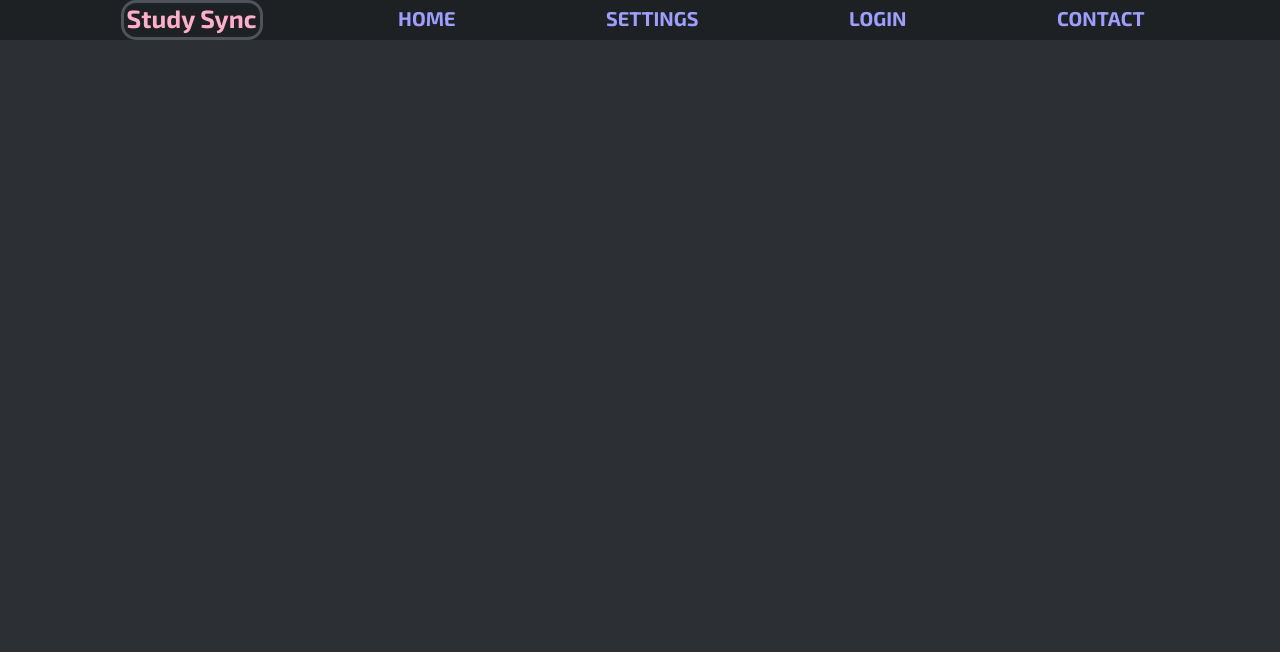
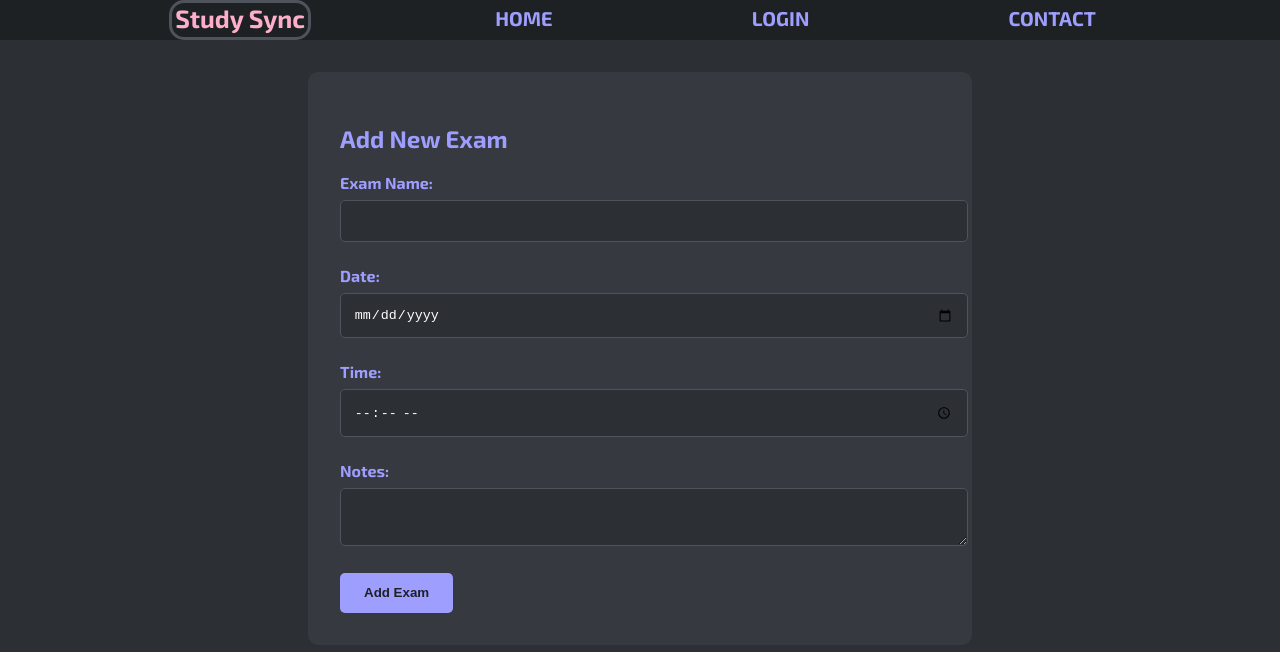
Before and after one commit to Raghul-0-0/study-sync, a React (Vite) app in the folder Frontend/: page /add-exam in a window 1280 px wide. Shown: the top 652 px of the page. Built offline with nearby package versions, Linux system fonts and the light colour scheme.

Commit message:
savepoint 1

```diff
--- a/Frontend/package.json
+++ b/Frontend/package.json
@@ -10,10 +10,13 @@
     "preview": "vite preview"
   },
   "dependencies": {
+    "@reduxjs/toolkit": "^2.6.1",
     "axios": "^1.8.1",
     "react": "^19.0.0",
+    "react-calendar": "^5.1.0",
     "react-dom": "^19.0.0",
     "react-icons": "^5.5.0",
+    "react-redux": "^9.2.0",
     "react-router-dom": "^7.2.0"
   },
   "devDependencies": {
--- a/Frontend/src/App.jsx
+++ b/Frontend/src/App.jsx
@@ -4,27 +4,42 @@ import Navbar from "./Components/FunctionalComponents/Navbar";
 import Settings from "./Components/FunctionalComponents/Settings";
 import Signup from "./Components/FunctionalComponents/Signup";
 import Contact from "./Components/FunctionalComponents/Contact"
+import AddExam from "./Components/FunctionalComponents/AddExam";
+import CalendarView from "./Components/FunctionalComponents/CalendarView";
 import "./Components/Css/App.css"
 import { BrowserRouter, Routes, Route } from "react-router-dom";
+import { useState } from 'react';
 
 function App() {
+  const [isLoggedIn, setIsLoggedIn] = useState(false);
+  const [currentUser, setCurrentUser] = useState(null);
+
+  const handleLogin = (username) => {
+    setIsLoggedIn(true);
+    setCurrentUser(username);
+  };
+
+  const handleLogout = () => {
+    setIsLoggedIn(false);
+    setCurrentUser(null);
+  };
+
   return(
     <main>
       <BrowserRouter>
-
-        <Navbar/>
-        <Routes>
-          <Route path = "/" element={<Home/>} />
-          <Route path = "/Login" element={<Login/>} />
-          <Route path = "/Signup" element={<Signup/>} />
+      <Navbar isLoggedIn={isLoggedIn} currentUser={currentUser} />
+      <Routes>
+        <Route path="/" element={<Home isLoggedIn={isLoggedIn} currentUser={currentUser} />} />
+        <Route path = "/Signup" element={<Signup/>} />
           <Route path = "/Settings" element={<Settings/>} />
           <Route path = "/Contact" element={<Contact/>} />
-
+          <Route path="/Login" element={<Login onLogin={handleLogin} />} />
+          <Route path="/add-exam" element={<AddExam currentUser={currentUser} />} />
+          <Route path="/calendar" element={<CalendarView currentUser={currentUser} />} />
         </Routes>
-
       </BrowserRouter>
     </main>
   )
 }
 
-export default App
+export default App;
--- /dev/null
+++ b/Frontend/src/Components/Css/AddExam.css
@@ -0,0 +1,43 @@
+.add-exam-container {
+    max-width: 600px;
+    margin: 2rem auto;
+    padding: 2rem;
+    background-color: #36393F;
+    border-radius: 10px;
+    color: #9E9EFF;
+  }
+
+  .form-group {
+    margin-bottom: 1.5rem;
+  }
+
+  .form-group label {
+    display: block;
+    margin-bottom: 0.5rem;
+    font-weight: bold;
+  }
+
+  .form-group input,
+  .form-group textarea {
+    width: 100%;
+    padding: 0.8rem;
+    border: 1px solid #4F545C;
+    border-radius: 5px;
+    background-color: #2C2F33;
+    color: white;
+  }
+
+  .submit-button {
+    background-color: #9E9EFF;
+    color: #1E2124;
+    padding: 0.8rem 1.5rem;
+    border: none;
+    border-radius: 5px;
+    cursor: pointer;
+    font-weight: bold;
+    transition: background-color 0.3s;
+  }
+
+  .submit-button:hover {
+    background-color: #7E7EDC;
+  }
--- /dev/null
+++ b/Frontend/src/Components/Css/CalendarView.css
@@ -0,0 +1,31 @@
+.calendar-container {
+    max-width: 800px;
+    margin: 2rem auto;
+    padding: 2rem;
+    background-color: #36393F;
+    border-radius: 10px;
+    color: #9E9EFF;
+  }
+
+  .react-calendar {
+    width: 100%;
+    background-color: #2C2F33;
+    border: 1px solid #4F545C;
+    border-radius: 5px;
+    padding: 1rem;
+  }
+
+  .exam-dot {
+    color: #FFAEC9;
+    font-size: 0.8rem;
+    margin-top: 2px;
+  }
+
+  .react-calendar__tile--active {
+    background-color: #9E9EFF !important;
+    color: #1E2124 !important;
+  }
+
+  .react-calendar__tile--now {
+    background-color: #4F545C !important;
+  }
--- a/Frontend/src/Components/Css/Home.css
+++ b/Frontend/src/Components/Css/Home.css
@@ -12,3 +12,39 @@
 .parent h1{
     font-size: 70px;
 }
+
+.logged-in-home {
+    text-align: center;
+    padding: 2rem;
+  }
+
+  .action-buttons {
+    display: flex;
+    gap: 2rem;
+    justify-content: center;
+    margin-top: 3rem;
+  }
+
+  .exam-button,
+  .calendar-button {
+    padding: 1rem 2rem;
+    border-radius: 8px;
+    text-decoration: none;
+    font-size: 1.2rem;
+    transition: transform 0.2s;
+  }
+
+  .exam-button {
+    background-color: #9E9EFF;
+    color: #1E2124;
+  }
+
+  .calendar-button {
+    background-color: #D0ADF0;
+    color: #1E2124;
+  }
+
+  .exam-button:hover,
+  .calendar-button:hover {
+    transform: translateY(-3px);
+  }
--- a/Frontend/src/Components/Css/Login.css
+++ b/Frontend/src/Components/Css/Login.css
@@ -33,3 +33,10 @@
     box-shadow: none;
     border: 1px solid #ccc;
 }
+
+/* In Login.css */
+.error-message {
+    color: #ff6b6b;
+    margin-bottom: 1rem;
+    text-align: center;
+  }
--- /dev/null
+++ b/Frontend/src/Components/FunctionalComponents/AddExam.jsx
@@ -0,0 +1,83 @@
+import { useState } from "react";
+// import { format } from "date-fns";
+import axios from "axios";
+import "../Css/AddExam.css";
+
+const AddExam = ({ currentUser }) => {
+  const [examName, setExamName] = useState("");
+  const [examDate, setExamDate] = useState("");
+  const [examTime, setExamTime] = useState("");
+  const [examNotes, setExamNotes] = useState("");
+
+  const handleSubmit = async (e) => {
+    e.preventDefault();
+    try {
+      await axios.post("http://localhost:5002/exams", {
+        username: currentUser,
+        name: examName,
+        date: examDate,
+        time: examTime,
+        notes: examNotes
+      });
+      alert("Exam added successfully!");
+      setExamName("");
+      setExamDate("");
+      setExamTime("");
+      setExamNotes("");
+    } catch (error) {
+      console.error("Error adding exam:", error);
+      alert("Failed to add exam");
+    }
+  };
+
+  return (
+    <div className="add-exam-container">
+      <h2>Add New Exam</h2>
+      <form onSubmit={handleSubmit}>
+        <div className="form-group">
+          <label>Exam Name:</label>
+          <input
+            type="text"
+            value={examName}
+            onChange={(e) => setExamName(e.target.value)}
+            required
+          />
+        </div>
+
+        <div className="form-group">
+          <label>Date:</label>
+          <input
+            type="date"
+            value={examDate}
+            onChange={(e) => setExamDate(e.target.value)}
+            required
+          />
+        </div>
+
+        <div className="form-group">
+          <label>Time:</label>
+          <input
+            type="time"
+            value={examTime}
+            onChange={(e) => setExamTime(e.target.value)}
+            required
+          />
+        </div>
+
+        <div className="form-group">
+          <label>Notes:</label>
+          <textarea
+            value={examNotes}
+            onChange={(e) => setExamNotes(e.target.value)}
+          />
+        </div>
+
+        <button type="submit" className="submit-button">
+          Add Exam
+        </button>
+      </form>
+    </div>
+  );
+};
+
+export default AddExam;
--- /dev/null
+++ b/Frontend/src/Components/FunctionalComponents/CalendarView.jsx
@@ -0,0 +1,48 @@
+import { useState, useEffect } from "react";
+import Calendar from "react-calendar";
+import "react-calendar/dist/Calendar.css";
+import axios from "axios";
+import "../Css/CalendarView.css";
+import { FiAlertCircle } from "react-icons/fi";
+
+const CalendarView = ({ currentUser }) => {
+  const [date, setDate] = useState(new Date());
+  const [exams, setExams] = useState([]);
+
+  useEffect(() => {
+    const fetchExams = async () => {
+      try {
+        const response = await axios.get(
+          `http://localhost:5002/exams/${currentUser}`
+        );
+        setExams(response.data);
+      } catch (error) {
+        console.error("Error fetching exams:", error);
+      }
+    };
+    fetchExams();
+  }, [currentUser]);
+
+  const tileContent = ({ date, view }) => {
+    if (view === "month") {
+      const dayExams = exams.filter(
+        (exam) => new Date(exam.date).toDateString() === date.toDateString()
+      );
+      return dayExams.length > 0 ? <FiAlertCircle className="exam-dot" /> : null;
+    }
+  };
+
+  return (
+    <div className="calendar-container">
+      <h2>Exam Calendar</h2>
+      <Calendar
+        onChange={setDate}
+        value={date}
+        tileContent={tileContent}
+        className="react-calendar"
+      />
+    </div>
+  );
+};
+
+export default CalendarView;
--- a/Frontend/src/Components/FunctionalComponents/Home.jsx
+++ b/Frontend/src/Components/FunctionalComponents/Home.jsx
@@ -1,20 +1,26 @@
 import "../Css/Home.css"
 
-const Home = () =>{
-    return(
+import { Link } from "react-router-dom";
 
-        <div className="parent" >
-            <div className="hero">
-                <h1>Plan & Stay Updated on Your Exams!  </h1>
-                <h2>Track upcoming exams, receive notifications, and manage your study schedule efficiently using Study Sync</h2>
-
-            </div>
-
+const Home = ({ isLoggedIn }) => {
+  return(
+    <div className="parent">
+      {isLoggedIn ? (
+        <div className="logged-in-home">
+          <h1>Welcome to Study Sync!</h1>
+          <div className="action-buttons">
+            <Link to="/add-exam" className="exam-button">Add an Exam</Link>
+            <Link to="/calendar" className="calendar-button">See Calendar</Link>
+          </div>
         </div>
-
-
-    )
+      ) : (
+        <div className="hero">
+          <h1>Plan & Stay Updated on Your Exams!</h1>
+          <h2>Track upcoming exams, receive notifications, and manage your study schedule efficiently using Study Sync</h2>
+        </div>
+      )}
+    </div>
+  )
 }
 
-
 export default Home;
--- a/Frontend/src/Components/FunctionalComponents/Navbar.jsx
+++ b/Frontend/src/Components/FunctionalComponents/Navbar.jsx
@@ -1,19 +1,37 @@
 import { Link } from "react-router-dom";
 import "../Css/Navbar.css";
 import Login from "./Login";
-const Navbar = ({isLoggedin}) => {
+import { useState } from 'react';
+
+const Navbar = ({ isLoggedIn, currentUser, onLogout }) => {
+  const [showDropdown, setShowDropdown] = useState(false);
+
   return(
     <header>
       <nav className="test">
-
         <li className="navbar">
           <span className="navbarSs"><b>Study Sync</b></span>
           <Link to="/" className="navbarText">HOME</Link>
-                    <Link to="/Settings" className="navbarText">SETTINGS</Link>
-                    <Link to="/Login" className="navbarText">{isLoggedin ? "LOGOUT"  : "LOGIN" }</Link>
-                    <Link to="/Contact" className="navbarText"> CONTACT</Link>
+          {isLoggedIn ? (
+            <div className="user-dropdown"
+                 onMouseEnter={() => setShowDropdown(true)}
+                 onMouseLeave={() => setShowDropdown(false)}>
+              <button className="navbarText user-greeting">
+                Hi, {currentUser}
+              </button>
+              {showDropdown && (
+                <div className="dropdown-content">
+                  <button onClick={onLogout} className="logout-button">
+                    Logout
+                  </button>
+                </div>
+              )}
+            </div>
+          ) : (
+            <Link to="/Login" className="navbarText">LOGIN</Link>
+          )}
+          <Link to="/Contact" className="navbarText">CONTACT</Link>
         </li>
-
       </nav>
     </header>
   )
```
Also changed, not shown: Frontend/src/Components/Css/Navbar.css (+43 -0 lines), Frontend/src/Components/FunctionalComponents/Login.jsx (+29 -22 lines), 2 other files (tests, documents, lock files or other folders). Lines whose indentation alone changed are shown as unchanged.
